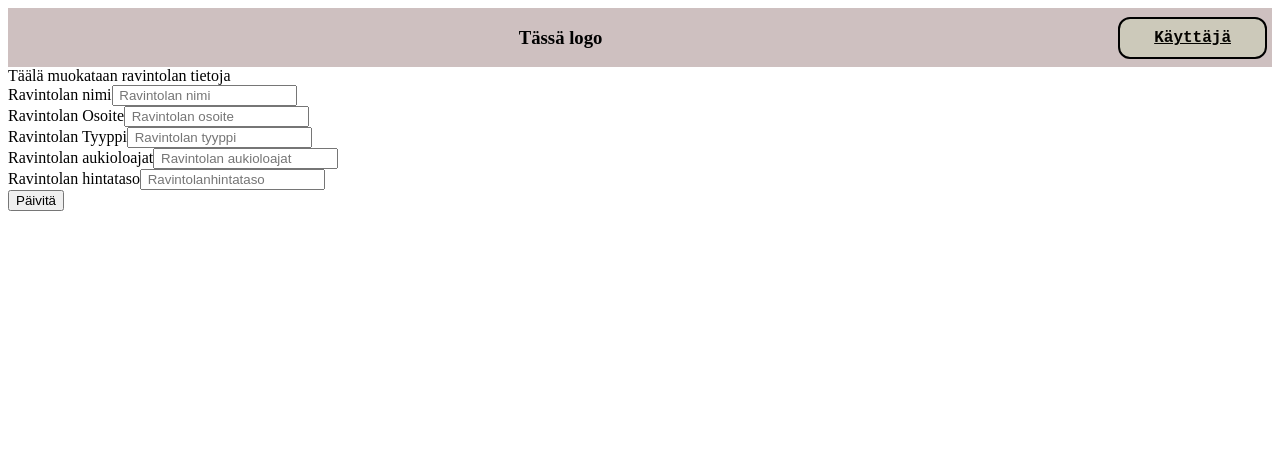
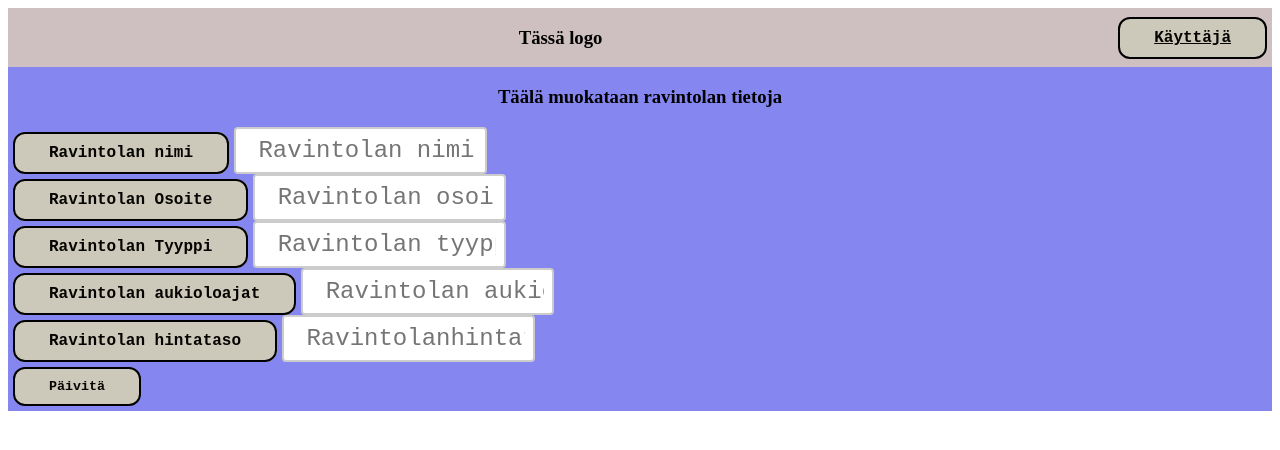
Before and after one commit to Hungery/Hungeryapp, a React (Create React App) app in the folder frontend/: page /ravintolat/1 in a window 1280 px wide. Shown: the top 450 px of the page. Built offline with nearby package versions, Linux system fonts and the light colour scheme; no server answers.

Commit message:
Ravintolan muokkaus toimii. Vähän myös tyylitelty

```diff
--- a/frontend/src/App.css
+++ b/frontend/src/App.css
@@ -40,6 +40,11 @@
 .ravintolaElementti{
     display: flex;
     flex-wrap: wrap;
+
+}
+.ravintolaElementti2{
+    display: flex;
+    flex-direction: column;
 
 }
 
@@ -90,3 +95,17 @@
     font-family: 'Courier New', Courier, monospace;
     font-size: 24px;
 }
+
+.tekstikentta2{
+    width: 20%;
+    box-sizing: border-box;
+    border: 2px solid #ccc;
+    border-radius: 4px;
+    font-size: 16px;
+    background-color: white;
+    background-position: 10px 10px;
+    background-repeat: no-repeat;
+    padding: 8px 8px 8px 8px;
+    font-family: 'Courier New', Courier, monospace;
+    font-size: 24px;
+}
--- /dev/null
+++ b/frontend/src/components/Constants.json
@@ -0,0 +1,8 @@
+{
+    "NIMI": "MAhti Burger",
+    "OSOITE": "Kotikatu 2",
+    "TYYPPI": "Hampurilaiset",
+    "AUKIOLOAJAT": "aina auki",
+    "HINTATASO": "halpa",
+    "SAHKOPOSTI": "MahtiBurgerit@mahti.fi"
+}
--- a/frontend/src/components/RavintolaMuokkaus.js
+++ b/frontend/src/components/RavintolaMuokkaus.js
@@ -3,6 +3,7 @@ import Logopalkki from './Logopalkki'
 import { useState, useEffect } from 'react'
 import axios from 'axios'
 import { useParams } from 'react-router-dom'
+import Constants from './Constants'
 
 
 
@@ -11,14 +12,18 @@ export default function RavintolaMuokkaus() {
     const [ravintolat, setRavintolat] = useState([]);
 
     //Tällä saisi ravintolan tiedot ja tiedot asetettaisiin muuttujii, niin ne ei häipyisi jos tekstikenttä on tyhjä
-  /*useEffect(() =>{
+    //'http://localhost:8080/ravintolat/MahtiBurgerit@mahti.fi'
+ /* useEffect(() =>{
     const getRavintolat = async () => {
-      const raflat = await axios.get('http://localhost:8080/ravintolat/MahtiBurgerit@mahti.fi')
+      const raflat = await axios.get('http://localhost:8080/ravintolat/')
       setRavintolat(raflat.data);
       console.log(raflat.data);
     }
+
       getRavintolat();
+
    }, []);*/
+
      /* tää on oikeesti toimiva
     const [nimi, setNimi] = useState(ravintolat.nimi);
     const [osoite, setOsoite] = useState(ravintolat.osoite);
@@ -27,20 +32,25 @@ export default function RavintolaMuokkaus() {
     const [hintataso, setHintataso] = useState(ravintolat.hintataso);
 */
 
-    const [nimi, setNimi] = useState('Hamppi purgerit');
-    const [osoite, setOsoite] = useState('Kotikatu 3');
-    const [tyyppi, setTyyppi] = useState('purjoa');
-    const [aukioloajat, setAukioloajat] = useState('aina auki');
-    const [hintataso, setHintataso] = useState('halpa');
+//Kun ravintola tai käyttäjä kirjautuu sisään, niin se antaa propseina eteenpäin omat tiedot
+// jotka voi osoittaa yllä oleviin muuttujiin.
+
+//Tässä testaan ettää toimii.
+console.log(ravintolat);
+    const [nimi, setNimi] = useState(Constants.NIMI);
+    const [osoite, setOsoite] = useState(Constants.OSOITE);
+    const [tyyppi, setTyyppi] = useState(Constants.TYYPPI);
+    const [aukioloajat, setAukioloajat] = useState(Constants.AUKIOLOAJAT);
+    const [hintataso, setHintataso] = useState(Constants.HINTATASO);
 
 
     const sahkoposti = useParams();
     console.log(sahkoposti);
-
+    console.log(Constants.SAHKOPOSTI)
    // tällä toimii "http://localhost:8080/ravintolat/MahtiBurgerit@mahti.fi"
     // Tämä varmasti toimii ilman cors ongelmaa... `http://localhost:8080/ravintolat/${sahkoposti} `
     const updateAPIData = async () => {
-        const result = await axios.put("http://localhost:8080/ravintolat/MahtiBurgerit@mahti.fi", {
+        const result = await axios.put(`http://localhost:8080/ravintolat/${Constants.SAHKOPOSTI} `, {
             nimi: nimi,
             osoite: osoite,
             tyyppi: tyyppi,
@@ -57,30 +67,34 @@ export default function RavintolaMuokkaus() {
 
 
   return (
-      <div>
+      <div className = "tausta">
           <Logopalkki/>
-    <div>Täälä muokataan ravintolan tietoja</div>
+    <div className = "ravintolaElementti2">
+    <h3 className="logo">Täälä muokataan ravintolan tietoja</h3>
+
     <form >
-            <label> Ravintolan nimi</label>
-            <input placeholder=" Ravintolan nimi" onChange={(e) => setNimi(e.target.value)}/>
+            <label className = "nappi"> Ravintolan nimi</label>
+            <input className = " tekstikentta2" placeholder=" Ravintolan nimi" onChange={(e) => setNimi(e.target.value)}/>
     </form>
     <form >
-            <label> Ravintolan Osoite</label>
-            <input placeholder=" Ravintolan osoite" onChange={(e) => setOsoite(e.target.value)} />
+            <label className = "nappi"> Ravintolan Osoite</label>
+            <input className = " tekstikentta2" placeholder=" Ravintolan osoite" onChange={(e) => setOsoite(e.target.value)} />
     </form>
     <form >
-            <label> Ravintolan Tyyppi</label>
-            <input placeholder=" Ravintolan tyyppi" onChange={(e) => setTyyppi(e.target.value)}/>
+            <label className = "nappi"> Ravintolan Tyyppi</label>
+            <input className = " tekstikentta2" placeholder=" Ravintolan tyyppi" onChange={(e) => setTyyppi(e.target.value)}/>
     </form>
     <form >
-            <label> Ravintolan aukioloajat</label>
-            <input placeholder=" Ravintolan aukioloajat" onChange={(e) => setAukioloajat(e.target.value)}/>
+            <label className = "nappi"> Ravintolan aukioloajat</label>
+            <input className = " tekstikentta2" placeholder=" Ravintolan aukioloajat" onChange={(e) => setAukioloajat(e.target.value)}/>
     </form>
     <form >
-            <label> Ravintolan hintataso</label>
-            <input placeholder=" Ravintolanhintataso" onChange={(e) => setHintataso(e.target.value)}/>
+            <label className = "nappi"> Ravintolan hintataso</label>
+            <input  className = " tekstikentta2" placeholder=" Ravintolanhintataso" onChange={(e) => setHintataso(e.target.value)}/>
     </form>
-    <button type = "submit" onClick={updateAPIData}>Päivitä</button>
+
+    </div>
+    <button className="nappi"type = "submit" onClick={updateAPIData}>Päivitä</button>
 
 
 
--- /dev/null
+++ b/frontend/src/ravintolaMuokkaus.css
@@ -0,0 +1,57 @@
+body{
+    display: flex;
+    background-color: #282c34;
+    color: white;
+    padding: 40px;
+    font-family: Arial;
+    text-align: center;
+    flex-direction: column;
+  }
+  .otsikko2{
+    font-size: 30px;
+    color: white;
+    margin-bottom: 100px;
+  }
+  .otsikko1{
+    font-size: 100px;
+    margin-bottom: -5px;
+    color: rgb(85, 242, 85);
+  }
+  .login{
+    font-size: 40px;
+  }
+  .email{
+    margin-left: -85px;
+    font-size: 20px;
+  }
+  .password{
+    margin-left: -70px;
+    font-size: 20px;
+  }
+  .passbox1{
+    margin-left: 5px;
+    margin-top: 5px;
+    width: 200px;
+  }
+  .passbox2{
+    margin-left: 8px;
+    width: 200px;
+  }
+  .loginbutton{
+    width: 200px;
+    margin-top: 5px;
+    size: 100px;
+    margin-left: 40px;
+    margin-bottom: 25px;
+    font-size: 18px;
+    background-color: lightgreen;
+    border-color: black;
+    color: black;
+    border-radius: 100px;
+  }
+  .register{
+    font-size: 25px;
+  }
+  .reglink{
+    color: lightgreen;
+  }
```
